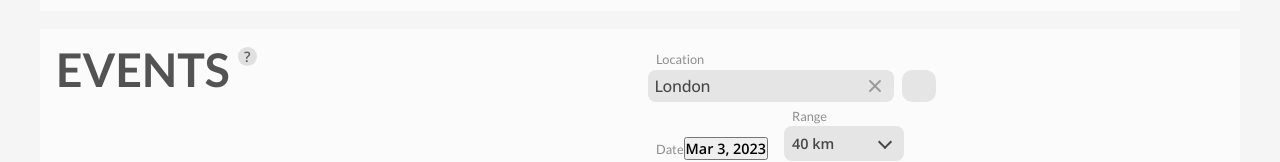
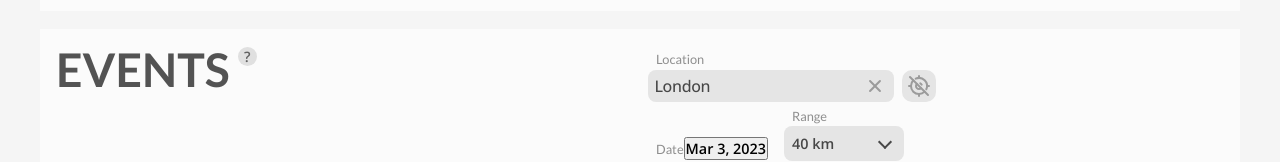
Before and after one commit to vladokuskov/cycplanner, a Next.js app: page / in a window 1280 px wide. Shown: the part 583-745 px from the top of the page. Built offline with nearby package versions, Linux system fonts and the light colour scheme.

Commit message:
added new icons to loc btn

```diff
--- a/src/components/event-filter/geocoder.tsx
+++ b/src/components/event-filter/geocoder.tsx
@@ -1,3 +1,7 @@
+import {
+  IconCurrentLocation,
+  IconCurrentLocationOff,
+} from '@tabler/icons-react';
 import { useState, useEffect, useRef } from 'react';
 import { GeoPoint } from './eventFilter';
 
@@ -247,12 +251,16 @@ const Geocoder = ({ changeGeoPoint, geoPoint }: Props) => {
           tabIndex={locationStatus === LocationStatus.fetching ? -1 : 0}
           onClick={getLocation}
         >
-          {locationStatus === LocationStatus.idle ? (
-            <i className="location-icon" />
-          ) : locationStatus === LocationStatus.fetching ? (
-            <i className="location-fetching-icon" />
+          {locationStatus === LocationStatus.error ? (
+            <IconCurrentLocationOff />
+          ) : locationStatus === LocationStatus.success ? (
+            <IconCurrentLocation />
+          ) : locationStatus === LocationStatus.idle ? (
+            <IconCurrentLocationOff />
           ) : (
-            <i className="location-icon" />
+            locationStatus === LocationStatus.fetching && (
+              <i className="location-fetching-icon" />
+            )
           )}
         </button>
       </div>
```
